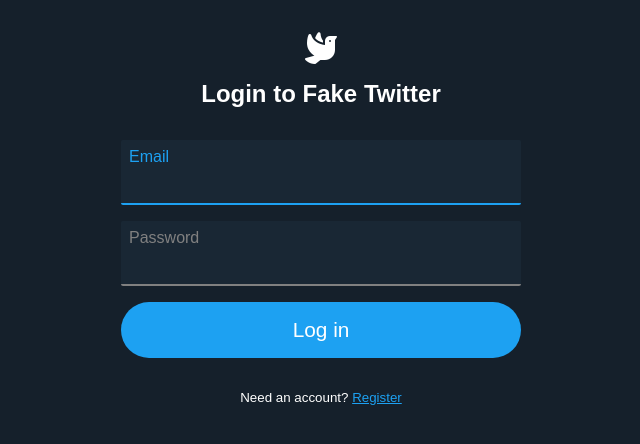
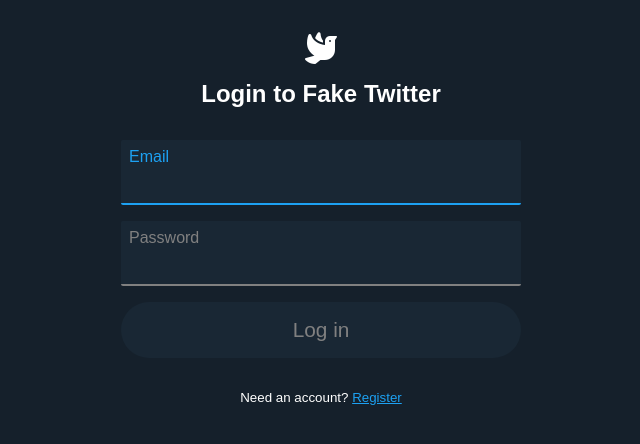
Before and after one commit to MrTj458/twitter-clone, a Vue app: page /login in a window 1280 px wide. Shown: the top 444 px of the page, without its empty margins (319-959 px from the left). Built offline with nearby package versions, Linux system fonts and the light colour scheme.

Commit message:
Login implemented

```diff
--- a/src/views/Login.vue
+++ b/src/views/Login.vue
@@ -2,7 +2,8 @@
   <section>
     <i class="fas fa-dove fa-2x"></i>
     <h2>Login to Fake Twitter</h2>
-    <form @submit.prevent="register">
+    <p v-if="error">{{ error }}</p>
+    <form @submit.prevent="login">
       <fieldset>
         <div class="field">
           <label for="email">Email</label>
@@ -12,7 +13,7 @@
           <label for="password">Password</label>
           <input v-model="password" type="password" name="password" />
         </div>
-        <input type="submit" value="Log in" />
+        <input type="submit" value="Log in" :disabled="!canLogin" />
       </fieldset>
     </form>
     <small>
@@ -23,10 +24,13 @@
 </template>
 
 <script>
+import { auth } from "../firebase/init";
+
 export default {
   name: "Login",
   data() {
     return {
+      error: "",
       email: "",
       password: "",
     };
@@ -34,9 +38,22 @@ export default {
   mounted() {
     this.$refs.email.focus();
   },
+  computed: {
+    canLogin() {
+      if (this.email && this.password) {
+        return true;
+      }
+      return false;
+    },
+  },
   methods: {
-    register() {
-      alert(`${this.email} ${this.password}`);
+    login() {
+      auth
+        .signInWithEmailAndPassword(this.email, this.password)
+        .then(() => {
+          this.$router.push({ name: "home" });
+        })
+        .catch(() => (this.error = "Email or password is incorrect."));
     },
   },
 };
@@ -52,6 +69,11 @@ section {
 
 i {
   margin: 2rem 0 1rem 0;
+}
+
+p {
+  margin-bottom: 2rem;
+  color: var(--error-color);
 }
 
 h2 {
```
